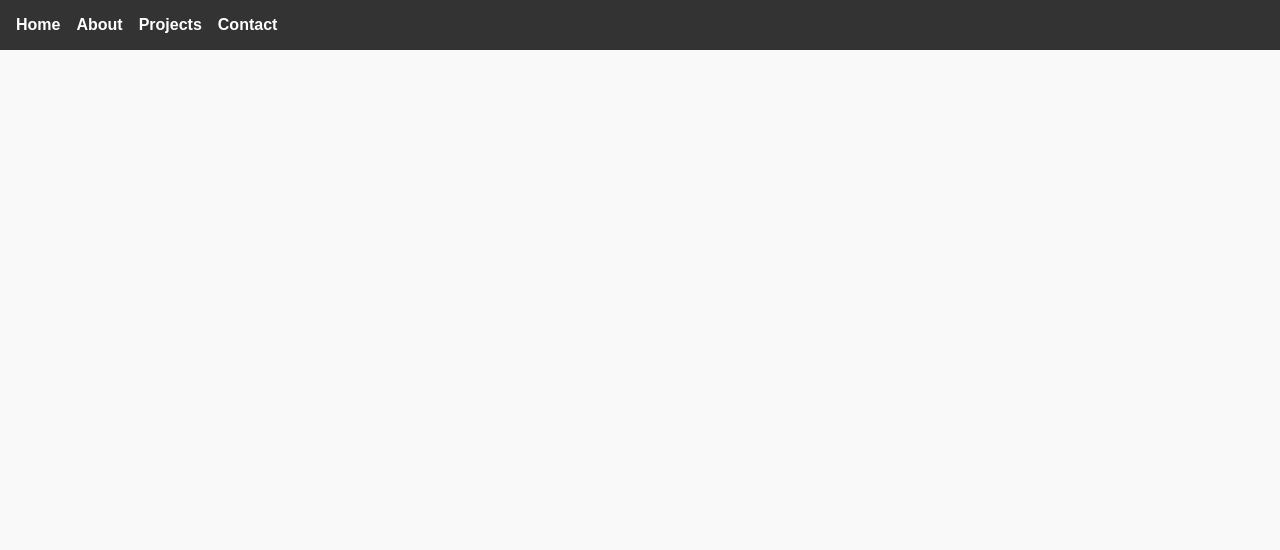
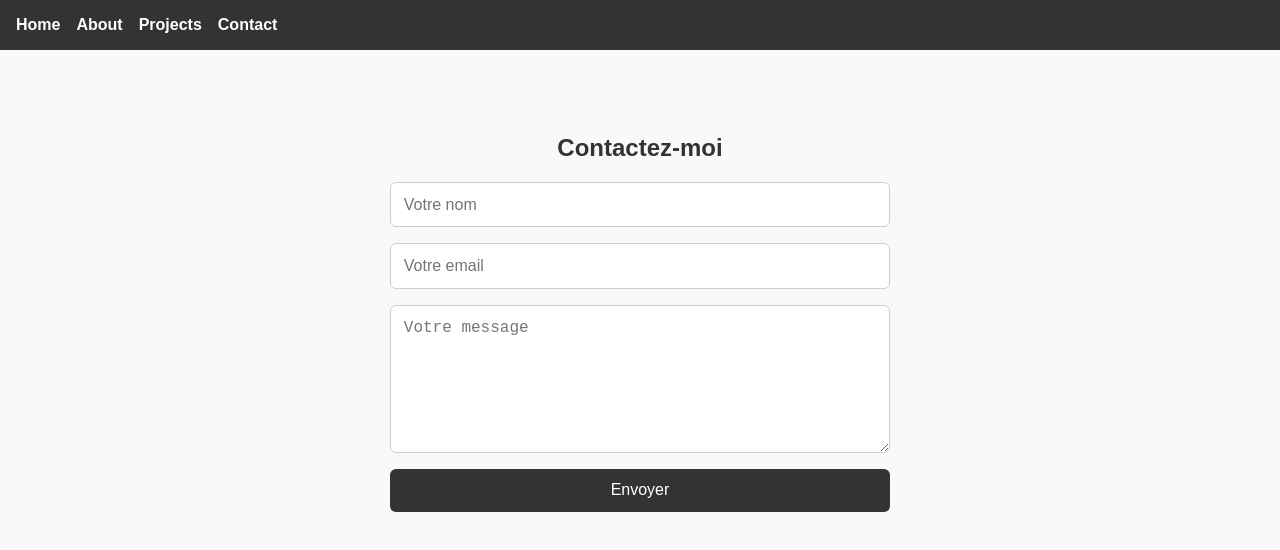
Before and after one commit to Alexandre121298/AlexandreDubois, a React (Create React App) app: page /#/contact in a window 1280 px wide. Shown: the top 550 px of the page. Built offline with nearby package versions, Linux system fonts and the light colour scheme.

Commit message:
Ajout pages projet et Contact

```diff
--- a/src/pages/Contact.jsx
+++ b/src/pages/Contact.jsx
@@ -2,10 +2,16 @@ import "./style/Contact.css";
 
 function Contact() {
   return (
-    <section className="contact">
-
-    </section>
-  )
+    <div className="contact-container fade-in">
+      <h2>Contactez-moi</h2>
+      <form className="contact-form">
+        <input type="text" placeholder="Votre nom" required />
+        <input type="email" placeholder="Votre email" required />
+        <textarea placeholder="Votre message" required></textarea>
+        <button type="submit">Envoyer</button>
+      </form>
+    </div>
+  );
 }
 
 export default Contact;
--- a/src/pages/Home.jsx
+++ b/src/pages/Home.jsx
@@ -24,6 +24,9 @@ function Home() {
           <h1>Bienvenue !</h1>
           <p>Je suis <strong>Développeur Web Frontend</strong> passionné par la création d'interfaces modernes et accessibles.</p>
           <button className="btn">Voir mes projets</button>
+          <a href="/cv.pdf" download>
+            <button className="cv-button ">Telecharger mon CV</button>
+          </a>
         </div>
       </div>
 
--- a/src/pages/Projects.jsx
+++ b/src/pages/Projects.jsx
@@ -2,8 +2,21 @@ import "./style/Project.css";
 
 function Project() {
   return(
-    <section className="projects">
-
+    <section className="projects-section fade-in">
+      <h2>Mes Projets</h2>
+      <div className="project-grid">
+        <div className="project-card">
+          <img src="/images/project1.png" alt="Projet 1" />
+          <h3>Projet 1</h3>
+          <a href="https://lien-vers-projet.com" target="_blank" rel="noreferrer">Voir</a>
+        </div>
+        <div className="project-card">
+          <img src="/images/project2.png" alt="Projet 2" />
+          <h3>Projet 2</h3>
+          <a href="https://lien-vers-projet.com" target="_blank" rel="noreferrer">Voir</a>
+        </div>
+        {/* Ajoute d'autres projets ici */}
+      </div>
     </section>
   )
 }
--- a/src/pages/style/Contact.css
+++ b/src/pages/style/Contact.css
@@ -1,3 +1,40 @@
-.contact {
+.contact-container {
+  max-width: 500px;
+  margin: 2rem auto;
   padding: 2rem;
+  text-align: center;
 }
+
+.contact-form {
+  display: flex;
+  flex-direction: column;
+  gap: 1rem;
+}
+
+.contact-form input,
+.contact-form textarea {
+  padding: 0.8rem;
+  border: 1px solid #ccc;
+  border-radius: 6px;
+  font-size: 1rem;
+}
+
+.contact-form textarea {
+  min-height: 120px;
+  resize: vertical;
+}
+
+.contact-form button {
+  background-color: #333;
+  color: white;
+  padding: 0.8rem;
+  font-size: 1rem;
+  border: none;
+  border-radius: 6px;
+  cursor: pointer;
+  transition: background-color 0.3s ease;
+}
+
+.contact-form button:hover {
+  background-color: #ed4040;
+}
--- a/src/pages/style/Home.css
+++ b/src/pages/style/Home.css
@@ -43,7 +43,7 @@
 }
 
 .btn:hover {
-  background-color: #555;
+  background-color: #ed4040;
 }
 
 .skills {
@@ -129,6 +129,21 @@
   color: #333;
 }
 
+.cv-button {
+  margin-top: 1rem;
+  margin-left: 3rem;
+  padding: 0.5rem 1rem;
+  background-color: #333;
+  color: white;
+  border: none;
+  cursor: pointer;
+  border-radius: 5px;
+}
+
+.cv-button:hover {
+  background-color: #ed4040;
+}
+
 /* Animation */
 @keyframes fadeIn {
   from {
--- a/src/pages/style/Project.css
+++ b/src/pages/style/Project.css
@@ -1,3 +1,43 @@
-.projects {
-  padding: 2rem;
+.projects-section {
+  margin-top: 3rem;
+  padding: 1rem;
+  text-align: center;
 }
+
+.project-grid {
+  display: flex;
+  flex-wrap: wrap;
+  gap: 2rem;
+  justify-content: center;
+  margin-top: 1rem;
+}
+
+.project-card {
+  width: 250px;
+  border-radius: 10px;
+  box-shadow: 0 0 10px rgba(0, 0, 0, 0.1);
+  overflow: hidden;
+  background: white;
+  transition: transform 0.3s ease;
+}
+
+.project-card:hover {
+  transform: translateY(-5px);
+}
+
+.project-card img {
+  width: 100%;
+  height: 150px;
+  object-fit: cover;
+}
+
+.project-card h3 {
+  margin: 0.5rem 0;
+}
+
+.project-card a {
+  display: inline-block;
+  margin-bottom: 1rem;
+  color: #007bff;
+  text-decoration: none;
+}
```
Also changed, not shown: 1 other file (tests, documents, lock files or other folders). Lines whose indentation alone changed are shown as unchanged.
